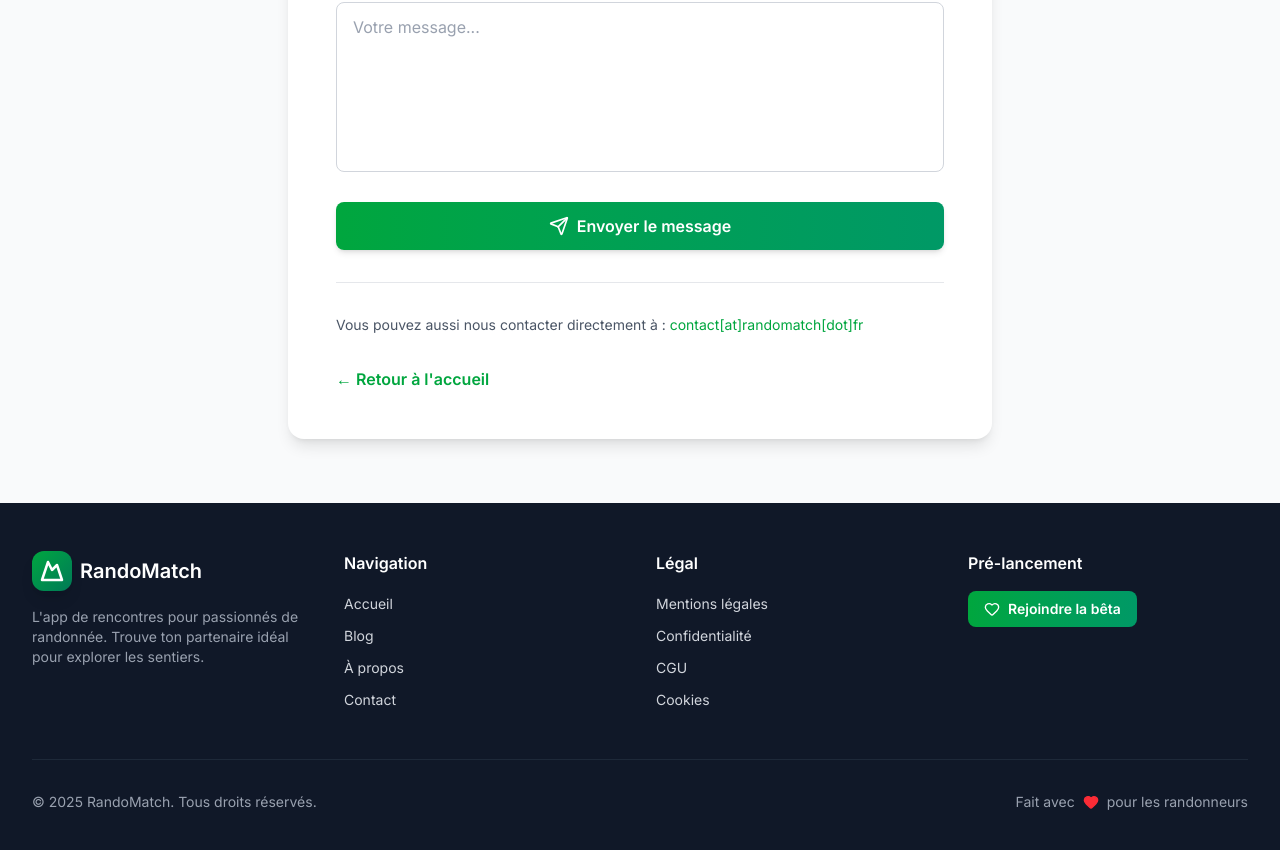
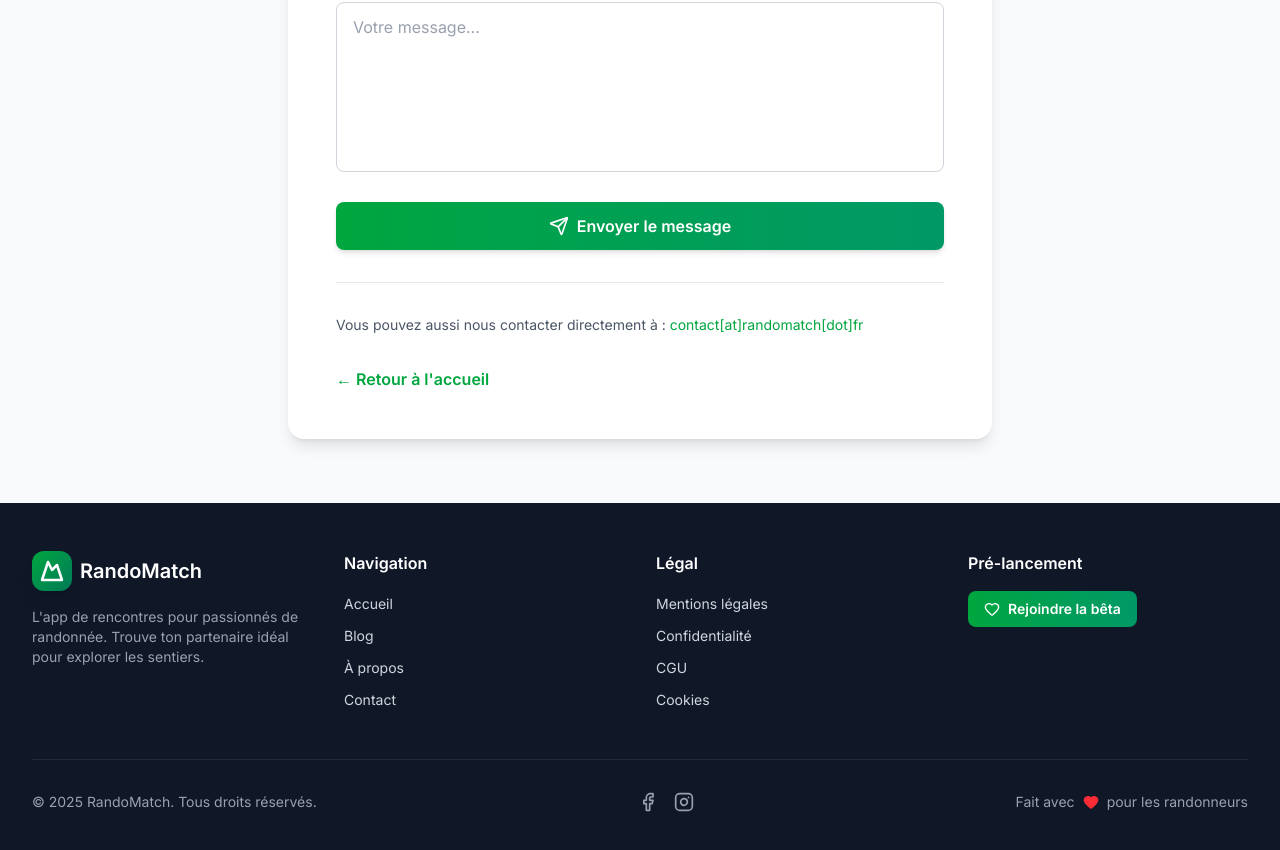
Before and after one commit to IKGBfr/randomatch, a Next.js app: page /contact in a window 1280 px wide. Shown: the part 684-1534 px from the top of the page. Built offline with nearby package versions, Linux system fonts and the light colour scheme; no server answers.

Commit message:
feat: add Facebook Pixel conversion tracking

```diff
--- a/src/components/layout/Footer.tsx
+++ b/src/components/layout/Footer.tsx
@@ -1,7 +1,7 @@
 'use client';
 
 import Link from 'next/link';
-import { Mountain, Heart, Mail } from 'lucide-react';
+import { Mountain, Heart, Mail, Facebook, Instagram } from 'lucide-react';
 
 export default function Footer() {
   const currentYear = new Date().getFullYear();
@@ -101,6 +101,29 @@
           <p className="text-sm text-gray-400">
             © {currentYear} RandoMatch. Tous droits réservés.
           </p>
+
+          {/* Social Links */}
+          <div className="flex items-center gap-4">
+            <a
+              href="https://www.facebook.com/randomatch/"
+              target="_blank"
+              rel="noopener noreferrer"
+              className="text-gray-400 hover:text-green-400 transition-colors"
+              aria-label="Facebook"
+            >
+              <Facebook className="w-5 h-5" />
+            </a>
+            <a
+              href="https://www.instagram.com/randomatch.fr/"
+              target="_blank"
+              rel="noopener noreferrer"
+              className="text-gray-400 hover:text-green-400 transition-colors"
+              aria-label="Instagram"
+            >
+              <Instagram className="w-5 h-5" />
+            </a>
+          </div>
+
           <div className="flex items-center gap-2 text-sm text-gray-400">
             <span>Fait avec</span>
             <Heart className="w-4 h-4 text-red-500 fill-red-500" />
```
